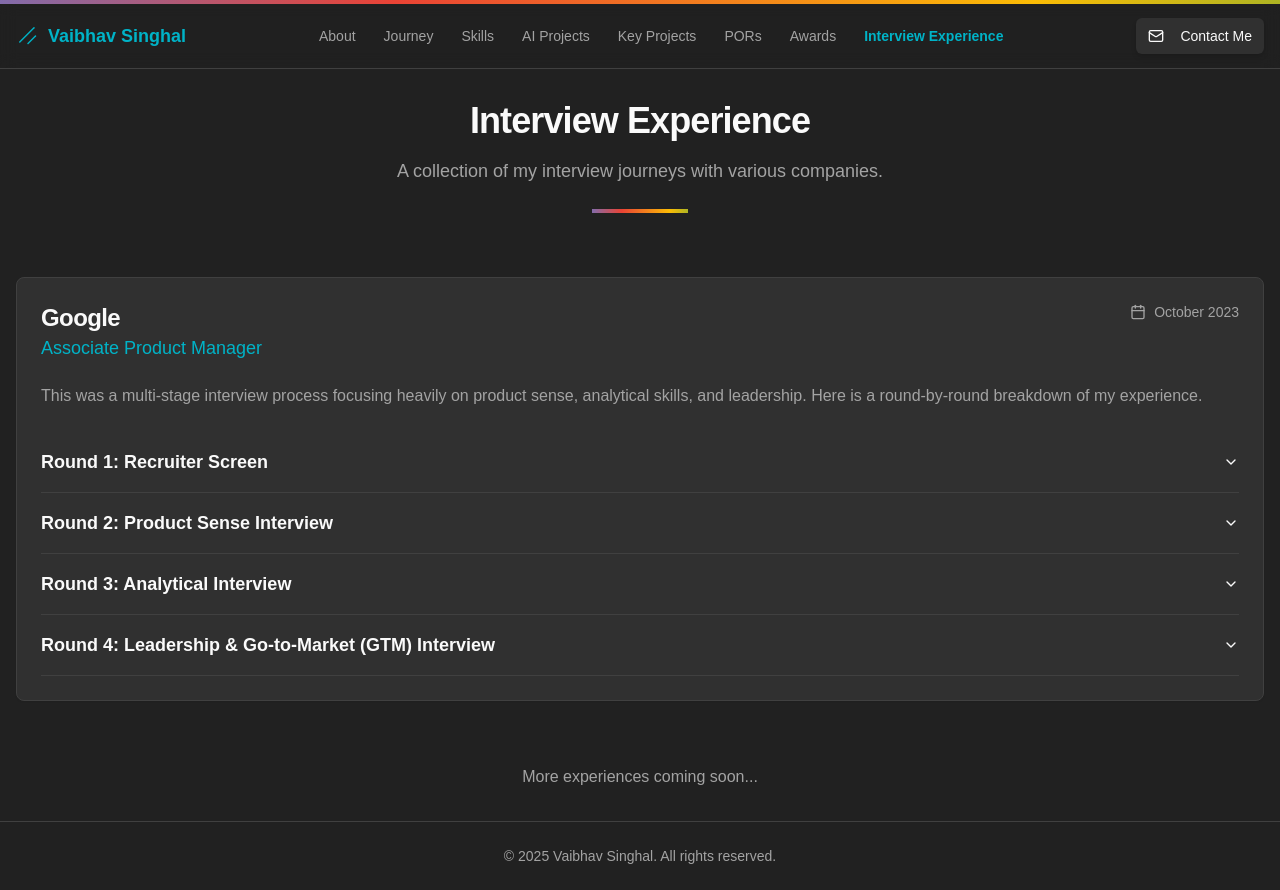
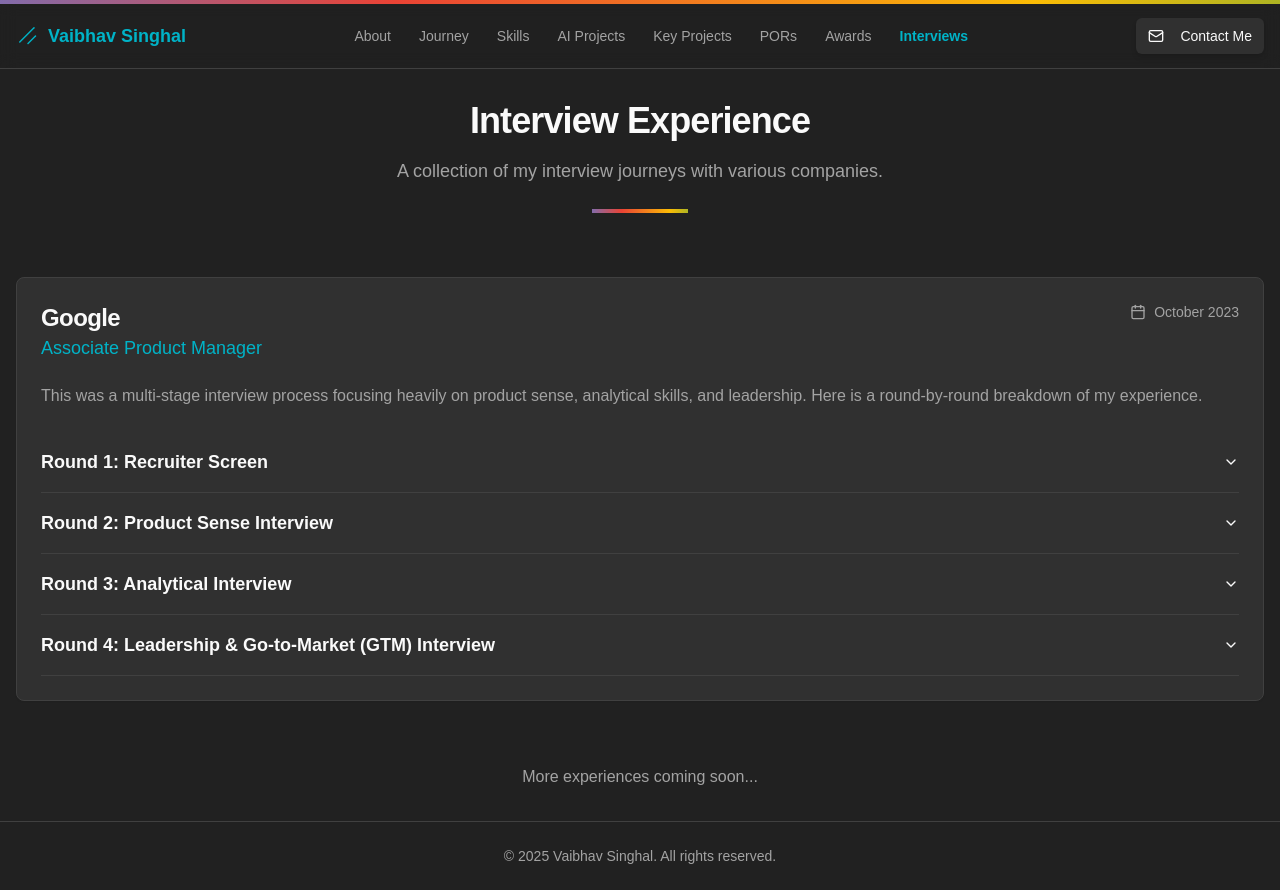
Before and after one commit to WebBhav/portfolio-pm, a Next.js app: page /interview-experience in a window 1280 px wide. Built offline with nearby package versions, Linux system fonts and the light colour scheme.

Commit message:
rename "Interview Experience" to "Interviews" in just header, rest all s

```diff
--- a/src/components/layout/header.tsx
+++ b/src/components/layout/header.tsx
@@ -30,7 +30,7 @@
   { href: '/#key-projects', label: 'Key Projects' },
   { href: '/#positions', label: 'PORs' },
   { href: '/#awards', label: 'Awards' },
-  { href: '/interview-experience', label: 'Interview Experience' },
+  { href: '/interview-experience', label: 'Interviews' },
 ];
 
 const NavLink = ({
```
